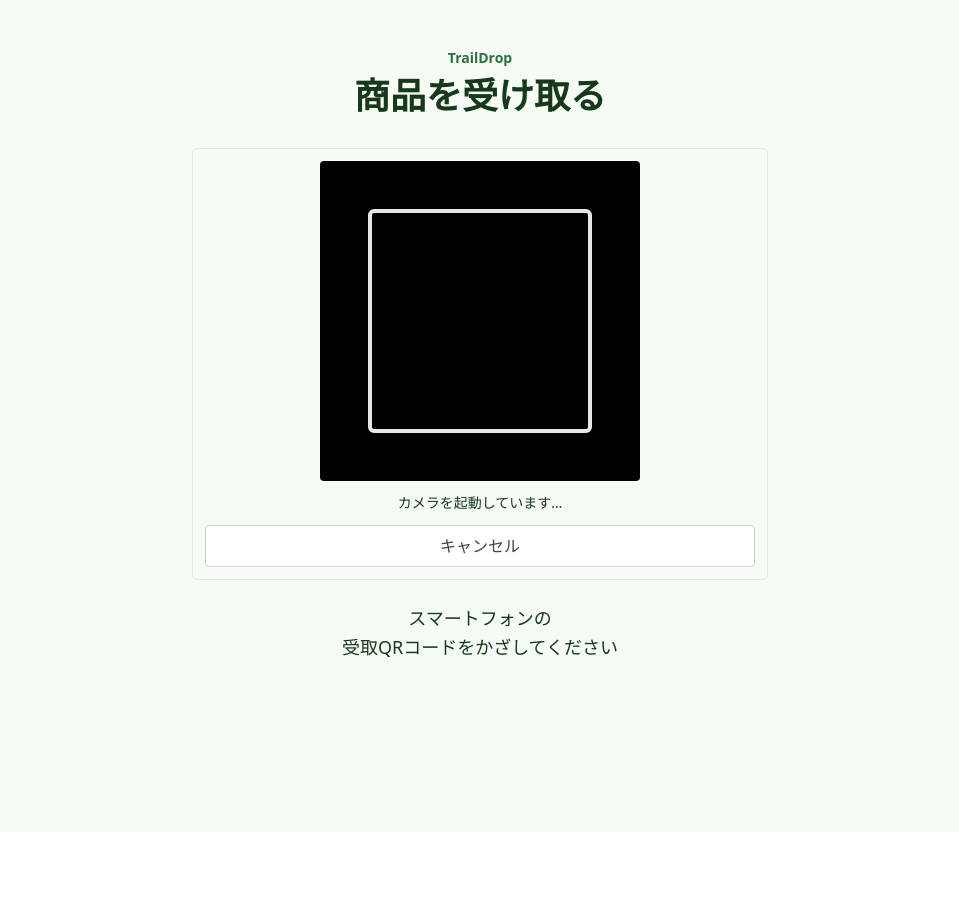
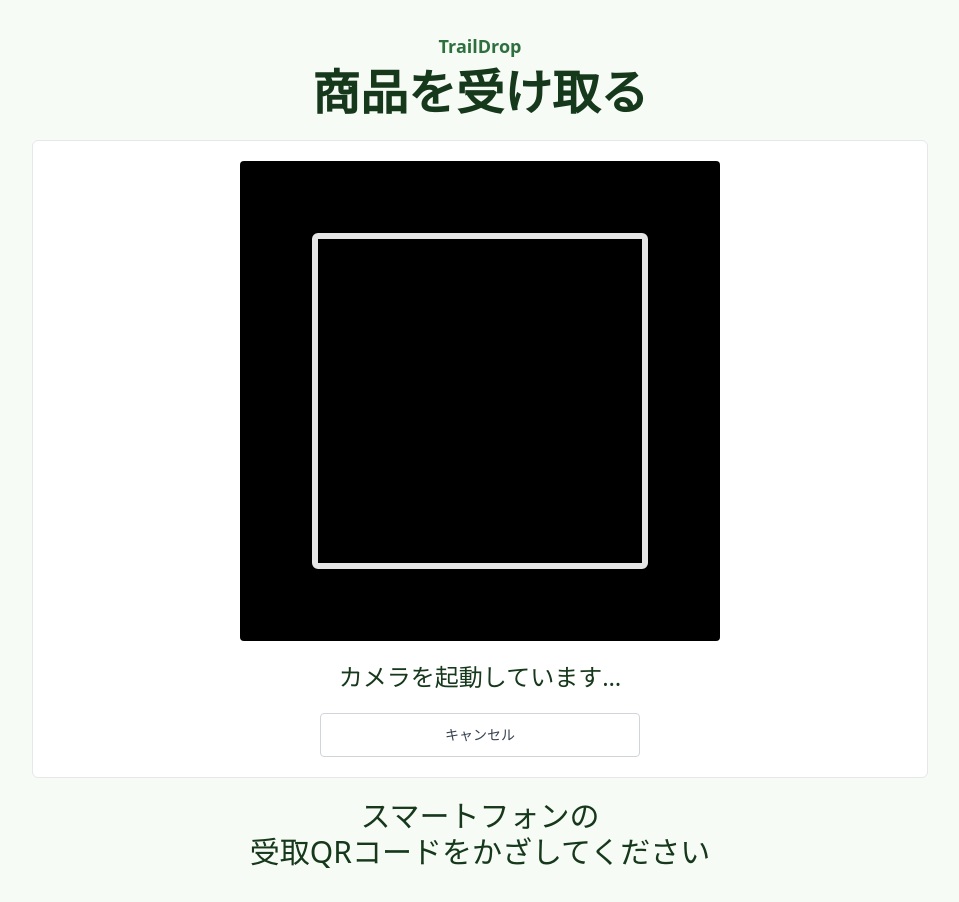
Before and after one commit to eggplant-umrk/TrailDrop, a React (Vite) app in the folder frontend/: page /staff/scan in a window 1280 px wide. Both pictures are taken after typing "Sample123" into the empty fields and a click on the button "受取端末を開始". Shown: the whole page, without its empty margins (160-1119 px from the left). Before the commit the page ends 832 px from the top, so only its background shows below. Built offline with nearby package versions, Linux system fonts and the light colour scheme; no server answers.

Commit message:
Enlarge staff scan display UI

```diff
--- a/frontend/src/components/QrScanner.jsx
+++ b/frontend/src/components/QrScanner.jsx
@@ -91,8 +91,14 @@ async function createDetector() {
   return createJsQrDetector();
 }
 
-export default function QrScanner({ onDetected, onCancel, showManualEntryHint = true }) {
+export default function QrScanner({
+  onDetected,
+  onCancel,
+  showManualEntryHint = true,
+  displaySize = "default",
+}) {
   const videoRef = useRef(null);
+  const isLargeDisplay = displaySize === "large";
   const [status, setStatus] = useState("starting"); // starting | scanning | error
   const [errorMessage, setErrorMessage] = useState("");
   // UUID形式でない値を読み取った際に一時的に表示する案内。
@@ -199,7 +205,11 @@ export default function QrScanner({ onDetected, onCancel, showManualEntryHint =
   }, []);
 
   return (
-    <div className="space-y-3 rounded-md border border-gray-200 p-3">
+    <div
+      className={`rounded-md border border-gray-200 bg-white ${
+        isLargeDisplay ? "space-y-5 p-4 sm:p-5" : "space-y-3 p-3"
+      }`}
+    >
       {status === "error" ? (
         <p className="text-sm text-red-600" role="alert">
           {errorMessage}
@@ -211,7 +221,11 @@ export default function QrScanner({ onDetected, onCancel, showManualEntryHint =
         </p>
       ) : (
         <>
-          <div className="relative mx-auto aspect-square w-full max-w-xs overflow-hidden rounded bg-black">
+          <div
+            className={`relative mx-auto aspect-square w-full overflow-hidden rounded bg-black ${
+              isLargeDisplay ? "max-w-[min(640px,60vh)]" : "max-w-xs"
+            }`}
+          >
             <video
               ref={videoRef}
               className="h-full w-full object-cover"
@@ -221,10 +235,17 @@ export default function QrScanner({ onDetected, onCancel, showManualEntryHint =
             />
             <div
               aria-hidden="true"
-              className="pointer-events-none absolute inset-[15%] rounded-md border-4 border-white/90"
+              className={`pointer-events-none absolute inset-[15%] rounded-md border-white/90 ${
+                isLargeDisplay ? "border-[6px]" : "border-4"
+              }`}
             />
           </div>
-          <p className="text-center text-sm font-medium" aria-live="polite">
+          <p
+            className={`text-center font-medium ${
+              isLargeDisplay ? "text-lg sm:text-2xl" : "text-sm"
+            }`}
+            aria-live="polite"
+          >
             {status === "starting"
               ? "カメラを起動しています…"
               : invalidHint
@@ -236,7 +257,11 @@ export default function QrScanner({ onDetected, onCancel, showManualEntryHint =
       <button
         type="button"
         onClick={onCancel}
-        className="w-full rounded border border-gray-300 bg-white px-4 py-2 font-medium text-gray-700"
+        className={`rounded border border-gray-300 bg-white font-medium text-gray-700 ${
+          isLargeDisplay
+            ? "mx-auto block min-h-11 w-full max-w-xs px-4 py-2 text-sm"
+            : "w-full px-4 py-2"
+        }`}
       >
         {status === "error" ? "閉じる" : "キャンセル"}
       </button>
--- a/frontend/src/pages/StaffScan.jsx
+++ b/frontend/src/pages/StaffScan.jsx
@@ -111,11 +111,11 @@ export default function StaffScan() {
   }
 
   return (
-    <main className="min-h-screen bg-[#f7fbf6] px-4 py-8 text-[#16381b] sm:py-12">
-      <div className="mx-auto flex min-h-[calc(100vh-4rem)] max-w-3xl flex-col">
+    <main className="min-h-screen bg-[#f7fbf6] px-4 py-6 text-[#16381b] sm:px-6 sm:py-8">
+      <div className="mx-auto flex min-h-[calc(100vh-3rem)] max-w-6xl flex-col sm:min-h-[calc(100vh-4rem)]">
         <header className="text-center">
-          <p className="text-sm font-semibold text-[#2f6f3e]">TrailDrop</p>
-          <h1 className="mt-2 text-3xl font-semibold sm:text-4xl">
+          <p className="text-base font-semibold text-[#2f6f3e] sm:text-lg">TrailDrop</p>
+          <h1 className="mt-2 text-4xl font-semibold sm:text-5xl">
             {view === "setup" ? "受取端末の準備" : "商品を受け取る"}
           </h1>
         </header>
@@ -146,13 +146,14 @@ export default function StaffScan() {
         )}
 
         {view === "scanning" && (
-          <section className="mx-auto mt-8 w-full max-w-xl" aria-label="QRコード読み取り">
+          <section className="mx-auto mt-5 w-full max-w-4xl sm:mt-6" aria-label="QRコード読み取り">
             <QrScanner
               onDetected={handleDetected}
               onCancel={() => setView("paused")}
               showManualEntryHint={false}
+              displaySize="large"
             />
-            <p className="mx-auto mt-6 max-w-sm text-center text-lg font-medium leading-relaxed">
+            <p className="mx-auto mt-5 max-w-2xl text-center text-2xl font-medium leading-snug sm:text-3xl">
               スマートフォンの
               <span className="block">受取QRコードをかざしてください</span>
             </p>
@@ -187,25 +188,29 @@ export default function StaffScan() {
 
         {view === "completed" && (
           <section
-            className="flex flex-1 flex-col items-center justify-center py-10 text-center"
+            className="flex flex-1 flex-col items-center justify-center py-8 text-center sm:py-10"
             aria-live="polite"
           >
             <div
-              className="flex h-24 w-24 items-center justify-center rounded-full bg-[#2f6f3e] text-5xl font-semibold text-white"
+              className="flex h-32 w-32 items-center justify-center rounded-full bg-[#2f6f3e] text-7xl font-semibold text-white lg:h-40 lg:w-40 lg:text-8xl"
               aria-hidden="true"
             >
               ✓
             </div>
-            <h2 className="mt-6 text-4xl font-semibold text-[#2f6f3e] sm:text-5xl">受取完了</h2>
-            <p className="mt-8 text-xl font-semibold sm:text-2xl">
+            <h2 className="mt-7 text-5xl font-semibold text-[#2f6f3e] sm:text-6xl lg:text-7xl">
+              受取完了
+            </h2>
+            <p className="mt-8 max-w-4xl text-2xl font-semibold leading-snug sm:text-3xl lg:text-4xl">
               {result?.itemTitle || "商品情報を取得できませんでした"}
             </p>
-            <p className="mt-3 text-lg text-gray-700">{result?.userName} さん</p>
-            <p className="mt-8 text-lg">受け取りありがとうございました</p>
+            <p className="mt-4 text-xl text-gray-700 sm:text-2xl lg:text-3xl">
+              {result?.userName} さん
+            </p>
+            <p className="mt-8 text-xl sm:text-2xl">受け取りありがとうございました</p>
             <button
               type="button"
               onClick={restartScan}
-              className="mt-8 min-h-12 rounded bg-[#2f6f3e] px-8 py-3 font-semibold text-white"
+              className="mt-8 min-h-16 rounded bg-[#2f6f3e] px-12 py-4 text-xl font-semibold text-white sm:text-2xl"
             >
               次の方の受け取りへ
             </button>
```
